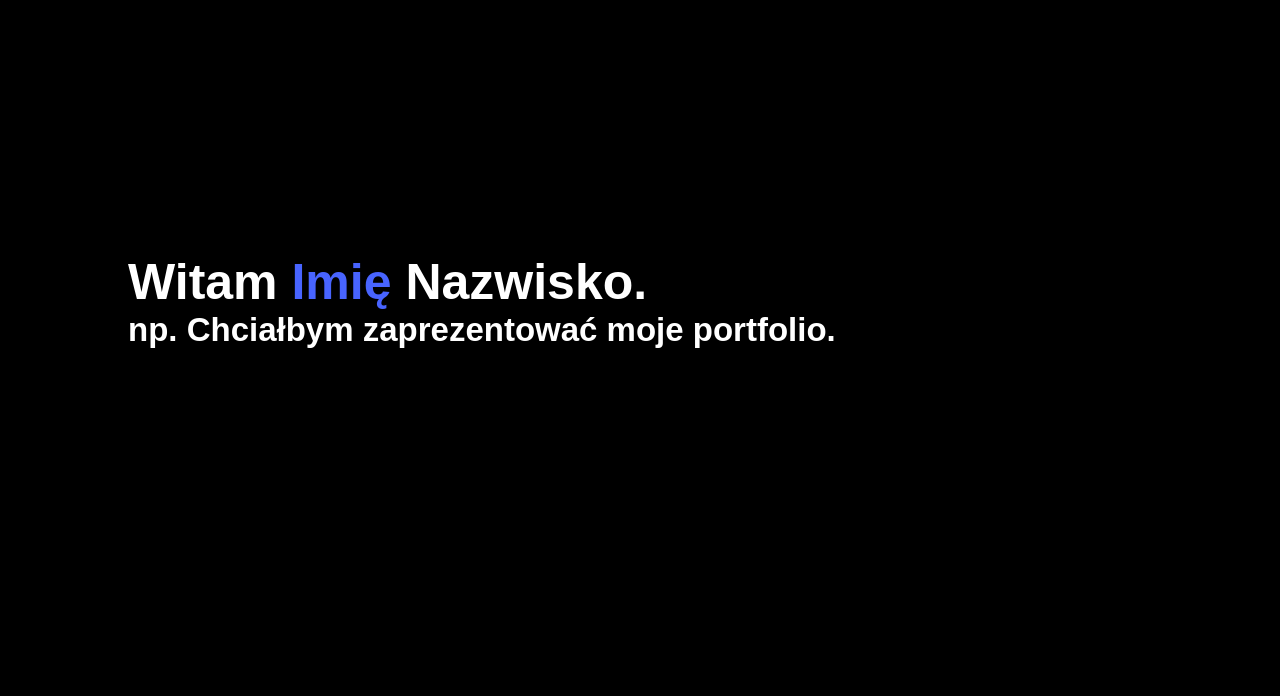
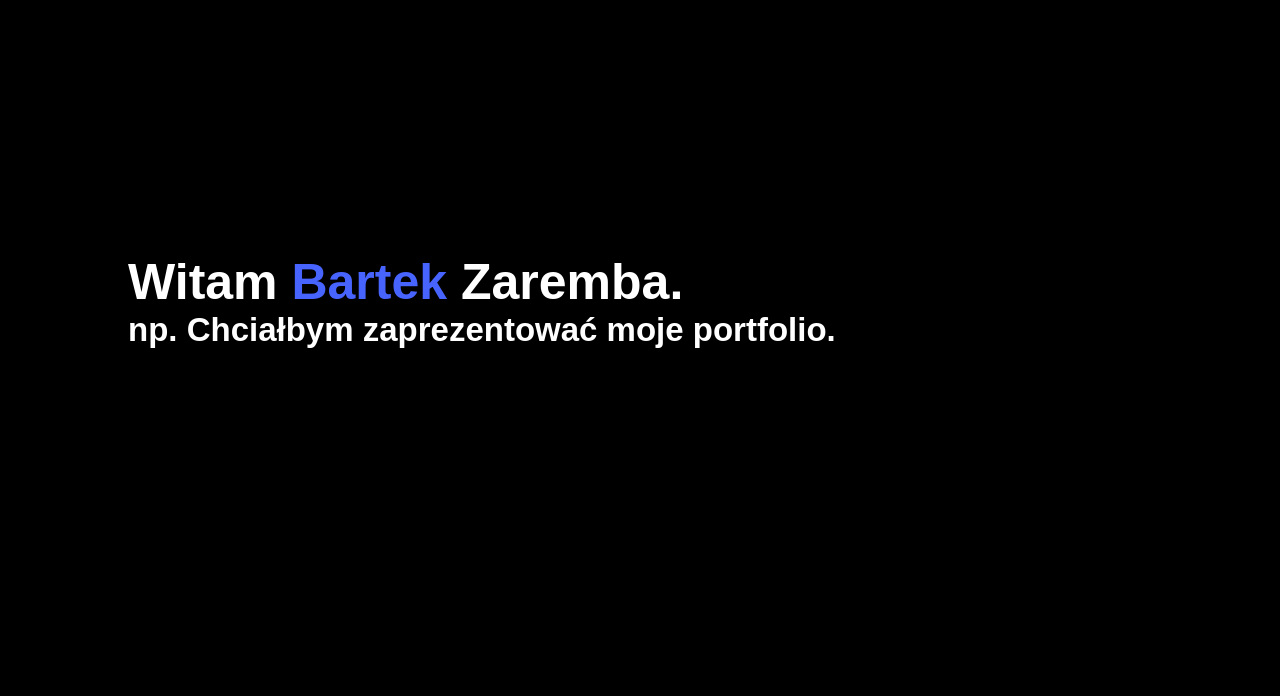
Before and after one commit to Sziranmeow/BZ_MyWeb, a plain HTML site: page index.html in a window 1280 px wide. Shown: the part 104-800 px from the top of the page. Drawn offline with Linux system fonts and the light colour scheme; files whose address does not match are found by name.

Commit message:
Update index.html

```diff
--- a/index.html
+++ b/index.html
@@ -28,7 +28,7 @@
             </div>
         </nav>
         <div class="header-text">
-            <h1 class="slide-left">Witam <span>Imię</span> Nazwisko.</h1> <!--miejsce na przedstawienie swojej osoby-->
+            <h1 class="slide-left">Witam <span>Bartek</span> Zaremba.</h1> <!--miejsce na przedstawienie swojej osoby-->
             <p class="slide-left">np. Chciałbym zaprezentować moje portfolio.</p> <!--krótki opis czego dotyczy strona-->
         </div>
     </div>
```
